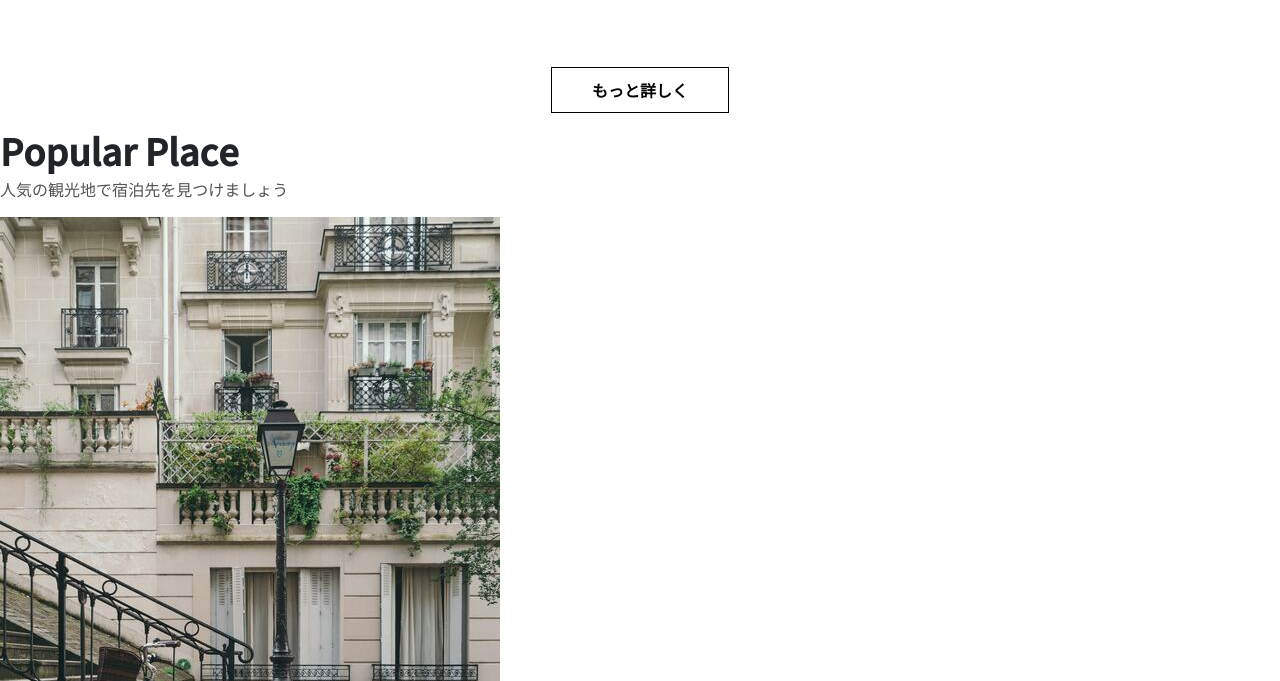
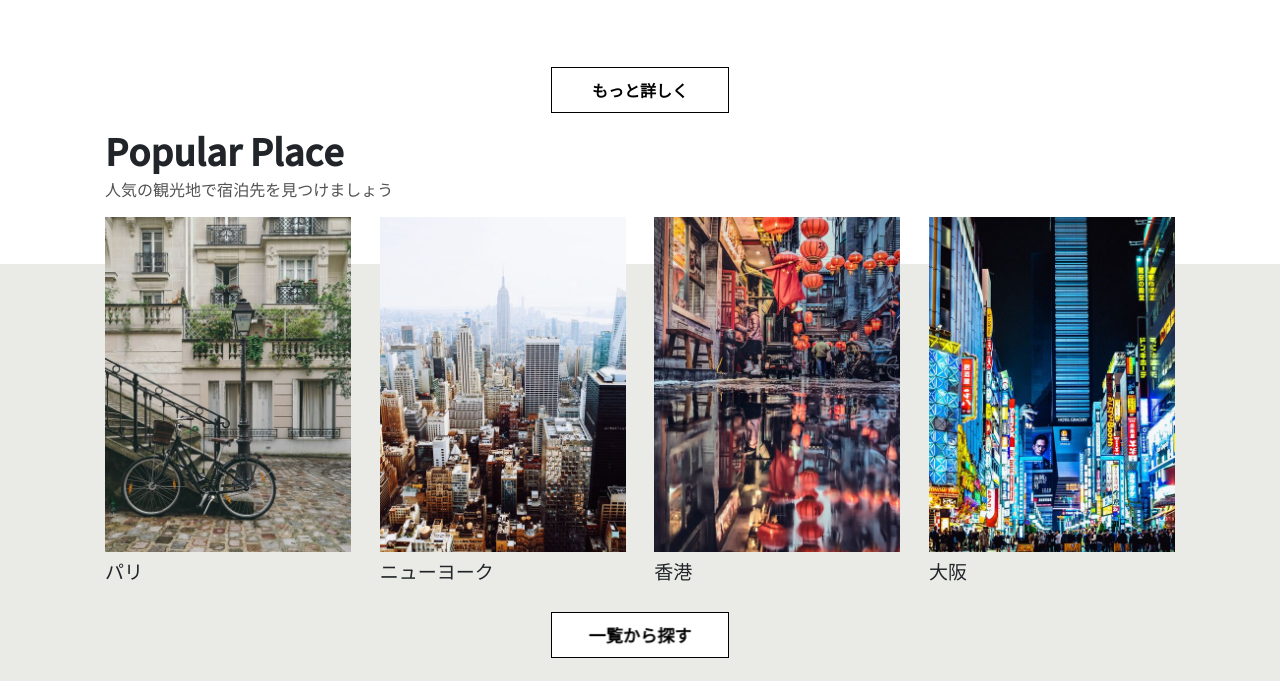
Before and after one commit to pepe0730/portfolio2, a plain HTML site: page index.html in a window 1280 px wide. Shown: the part 2672-3353 px from the top of the page. Drawn offline with Linux system fonts and the light colour scheme; a web font is replaced by a local one.

Commit message:
add popular section design

```diff
--- a/styles/breakpoints/_1280up.scss
+++ b/styles/breakpoints/_1280up.scss
@@ -3,3 +3,9 @@
 Stylesheet: 1280px以上のモニタで適用
 
 ******************************************************************/
+.popular {
+	&__item {
+		//flex-basisは子要素に
+		flex-basis: 23%;
+	}
+}
--- a/styles/breakpoints/_600up.scss
+++ b/styles/breakpoints/_600up.scss
@@ -15,3 +15,13 @@ Stylesheet: 600px以上のタブレットやモニタで適用
 		margin-bottom: 60px;
 	}
 }
+
+.popular {
+	&__container {
+		justify-content: space-between;
+	}
+	&__item {
+		//flex-basisは子要素に
+		flex-basis: 47%;
+	}
+}
--- a/styles/breakpoints/_960up.scss
+++ b/styles/breakpoints/_960up.scss
@@ -21,3 +21,13 @@ Stylesheet: 960px以上のモニタで適用
 .pb-lg {
 	padding-bottom: 150px !important;
 }
+
+.popular {
+	&__img {
+		height: 335px;
+	}
+	&__item {
+		//flex-basisは子要素に
+		flex-basis: 25%;
+	}
+}
--- a/styles/breakpoints/_base.scss
+++ b/styles/breakpoints/_base.scss
@@ -71,3 +71,49 @@ img {
 		flex-basis: 100%;
 	}
 }
+
+.popular {
+	//背景色
+	&__inner {
+		position: relative;
+		&::before {
+			content: "";
+			position: absolute;
+			bottom: 0;
+			left: 0;
+			width: 100%;
+			height: 90%;
+			background-color: $cBgGray;
+		}
+	}
+	&__header {
+		@extend .content-width;
+	}
+	&__container {
+		position: relative;
+		z-index: 2;
+		@extend .flex;
+		@extend .content-width;
+		@extend .pb-sm;
+	}
+	&__title {
+		@extend .font-md;
+		@extend .mb-sm;
+	}
+
+	&__btn {
+		text-align: center;
+		//ボタンは画像と横並びにしない
+		flex-basis: 100%;
+	}
+	&__img {
+		height: 150px;
+		overflow: hidden;
+		margin-bottom: 5px;
+		& > img {
+			object-fit: cover;
+			height: 100%;
+			width: 100%;
+		}
+	}
+}
```
Also changed, not shown: styles/style.css, 1 other file.
